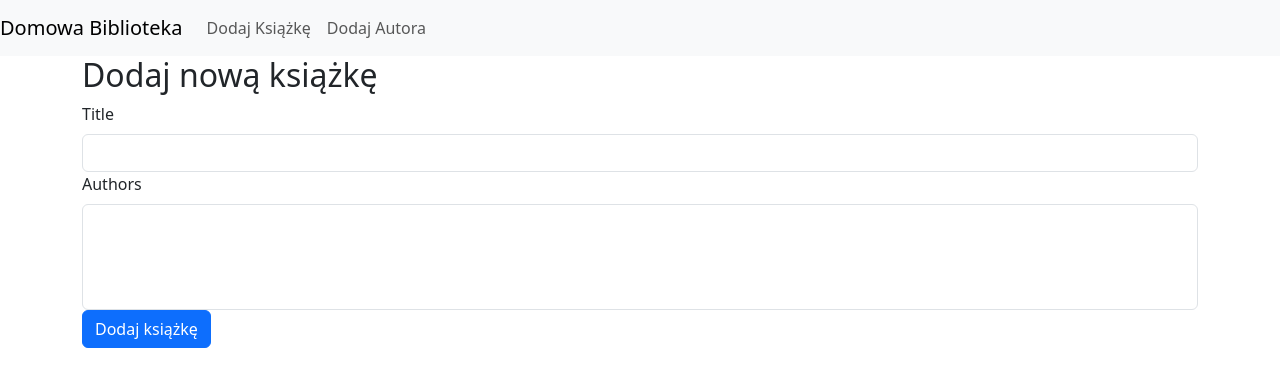
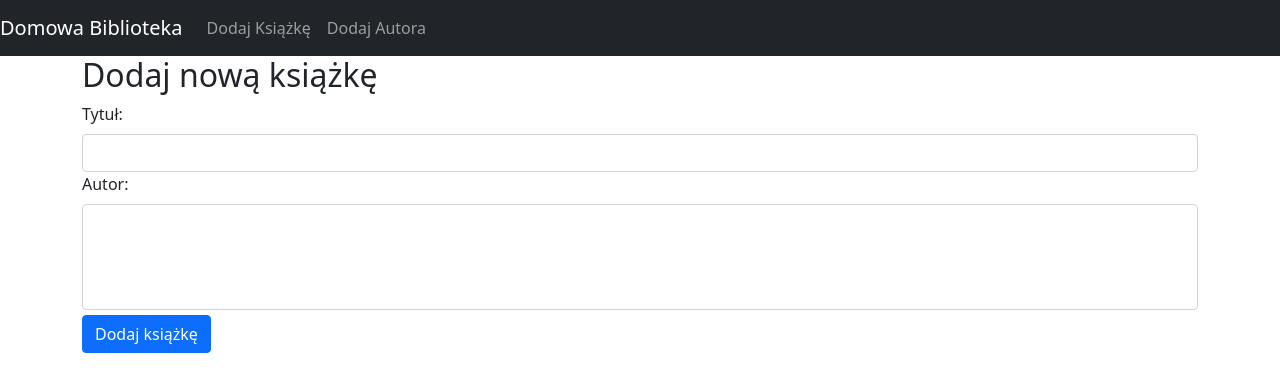
Before and after one commit to AdamWaw82/domowa_biblioteka, a Flask app: page /add_book in a window 1280 px wide. Shown: the top 392 px of the page. Run offline with Flask 3, Linux system fonts and the light colour scheme; lists and menus that the app fills with data are empty.

Commit message:
Add routes to lend and return, fixed lunch scripts, some css fixes

```diff
--- a/app/models.py
+++ b/app/models.py
@@ -23,8 +23,6 @@ class Author(db.Model):
 
 
 class BorrowRecord(db.Model):
-    import pytz
-    print(pytz.all_timezones)
     id = db.Column(db.Integer, primary_key=True)
     book_id = db.Column(db.Integer, db.ForeignKey('book.id'), nullable=False)
     borrower = db.Column(db.String(120), nullable=False)
--- a/app/routes.py
+++ b/app/routes.py
@@ -1,8 +1,9 @@
+import pytz
 from flask import render_template, flash, redirect, url_for
 
-from app import app, db
-from app.forms import AddAuthorForm, AddBookForm
-from app.models import Book, Author
+from app import app, db, datetime
+from app.forms import AddAuthorForm, AddBookForm, LendBookForm
+from app.models import Book, Author, BorrowRecord
 
 
 @app.route('/')
@@ -21,7 +22,7 @@ def add_book():
         book.authors.extend(selected_authors)
         db.session.add(book)
         db.session.commit()
-        flash('Book added successfully!')
+        flash('Książka dodana')
         return redirect(url_for('index'))
     return render_template('add_book.html', form=form)
 
@@ -33,27 +34,34 @@ def add_author():
         author = Author(name=form.name.data)
         db.session.add(author)
         db.session.commit()
-        flash('Author added successfully!')
+        flash('Autor dodany')
         return redirect(url_for('index'))
     return render_template('add_author.html', form=form)
 
 
-
-@app.route('/get_author', methods=['POST'])
-def get_author():
-    pass
-
-
-@app.route('/get_authors_book/<int:author_id>', methods=['GET'])
-def get_authors_book(author_id):
-    pass
-
-
-@app.route('/lend_book/<int:book_id>', methods=['POST'])
+@app.route('/lend_book/<int:book_id>', methods=['GET', 'POST'])
 def lend_book(book_id):
-    pass
+    form = LendBookForm()
+    book = Book.query.get_or_404(book_id)
+    if form.validate_on_submit():
+        record = BorrowRecord(book_id=book_id, borrower=form.borrower.data)
+        book.is_on_shelf = False
+        db.session.add(record)
+        db.session.commit()
+        flash('Książka wyporzyczona')
+        return redirect(url_for('index'))
+    return render_template('lend_book.html', form=form, book=book)
 
 
 @app.route('/return_book/<int:book_id>', methods=['POST'])
 def return_book(book_id):
-    pass
+    book = Book.query.get_or_404(book_id)
+    if book.is_on_shelf:
+        flash('Book is already on the shelf.')
+    else:
+        record = BorrowRecord.query.filter_by(book_id=book_id, returned_at=None).first()
+        record.returned_at = datetime.now(tz=pytz.timezone('Poland'))
+        book.is_on_shelf = True
+        db.session.commit()
+        flash('Książka zwrócona')
+    return redirect(url_for('index'))
--- a/app/templates/add_author.html
+++ b/app/templates/add_author.html
@@ -5,10 +5,10 @@
 <form method="POST" action="{{ url_for('add_author') }}">
     {{ form.hidden_tag() }}
     <div class="form-group">
-        {{ form.name.label(class="form-label") }}
+         <label class="form-label"> Autor:</label>
         {{ form.name(class="form-control") }}
     </div>
-    <div class="form-group">
+    <div class="form-group" style="padding-top: 5px">
         <button type="submit" class="btn btn-primary">Dodaj autora</button>
     </div>
 </form>
--- a/app/templates/add_book.html
+++ b/app/templates/add_book.html
@@ -5,14 +5,14 @@
 <form method="POST" action="{{ url_for('add_book') }}">
     {{ form.hidden_tag() }}
     <div class="form-group">
-        {{ form.title.label(class="form-label") }}
+        <label class="form-label"> Tytuł:</label>
         {{ form.title(class="form-control") }}
     </div>
-    <div class="form-group">
-        {{ form.authors.label(class="form-label") }}
+    <div class="form-group" >
+         <label class="form-label"> Autor:</label>
         {{ form.authors(class="form-control") }}
     </div>
-    <div class="form-group">
+    <div class="form-group" style="padding-top: 5px" >
         <button type="submit" class="btn btn-primary">Dodaj książkę</button>
     </div>
 </form>
--- a/app/templates/base.html
+++ b/app/templates/base.html
@@ -1,13 +1,12 @@
 <!DOCTYPE html>
 <html lang="en">
 <head>
-    <meta charset="UTF-8">
-    <meta name="viewport" content="width=device-width, initial-scale=1.0">
     <title>Domowa Biblioteka</title>
-    <link rel="stylesheet" href="https://cdn.jsdelivr.net/npm/bootstrap@5.3.0/dist/css/bootstrap.min.css">
+    <link href="https://cdn.jsdelivr.net/npm/bootstrap@5.0.2/dist/css/bootstrap.min.css" rel="stylesheet" integrity="sha384-EVSTQN3/azprG1Anm3QDgpJLIm9Nao0Yz1ztcQTwFspd3yD65VohhpuuCOmLASjC" crossorigin="anonymous">
+
 </head>
 <body>
-    <nav class="navbar navbar-expand-lg navbar-light bg-light">
+    <nav class="navbar navbar-expand-lg navbar-dark bg-dark">
         <a class="navbar-brand" href="{{ url_for('index') }}">Domowa Biblioteka</a>
         <div class="collapse navbar-collapse">
             <ul class="navbar-nav mr-auto">
@@ -20,7 +19,7 @@
             </ul>
         </div>
     </nav>
-    <div class="container">
+    <div class="container" style="padding-bottom: 25px">
         {% with messages = get_flashed_messages() %}
           {% if messages %}
             <div class="alert alert-info">
--- a/app/templates/index.html
+++ b/app/templates/index.html
@@ -23,10 +23,10 @@
             <td>{{ "Nie wypożyczona" if book.is_on_shelf else "Wypożyczona" }}</td>
             <td>
                 {% if book.is_on_shelf %}
-                <a href="{{ url_for('lend_book', book_id=book.id) }}" class="btn btn-primary btn-sm">Wypożycz</a>
+                <a href="{{ url_for('lend_book', book_id=book.id) }}" class="btn btn-success btn-sm">Wypożycz</a>
                 {% else %}
                 <form action="{{ url_for('return_book', book_id=book.id) }}" method="post" style="display:inline;">
-                    <button type="submit" class="btn btn-success btn-sm">Zwróć</button>
+                    <button type="submit" class="btn btn-danger btn-sm">Zwróć</button>
                 </form>
                 {% endif %}
             </td>
--- a/app/templates/lend_book.html
+++ b/app/templates/lend_book.html
@@ -5,10 +5,11 @@
 <form method="POST" action="{{ url_for('lend_book', book_id=book.id) }}">
     {{ form.hidden_tag() }}
     <div class="form-group">
-        {{ form.borrower.label(class="form-label") }}
+        <label class="form-label"> Nazwisko wyporzyczającego:</label>
         {{ form.borrower(class="form-control") }}
+
     </div>
-    <div class="form-group">
+    <div class="form-group" style="padding-top: 5px">
         <button type="submit" class="btn btn-primary">Wypożycz</button>
     </div>
 </form>
--- a/requirements.txt
+++ b/requirements.txt
@@ -3,3 +3,4 @@ Flask-SQLAlchemy
 Flask-Migrate
 python-dotenv
 Flask-WTF
+pytz
```
Also changed, not shown: 2 other files.
